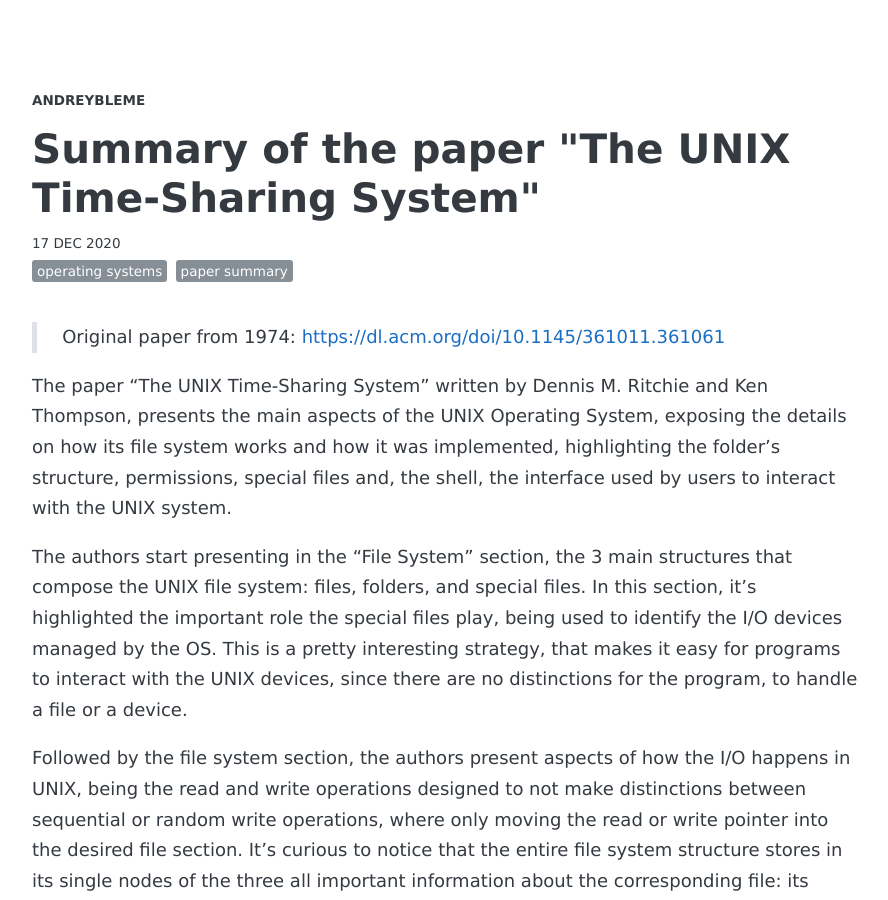
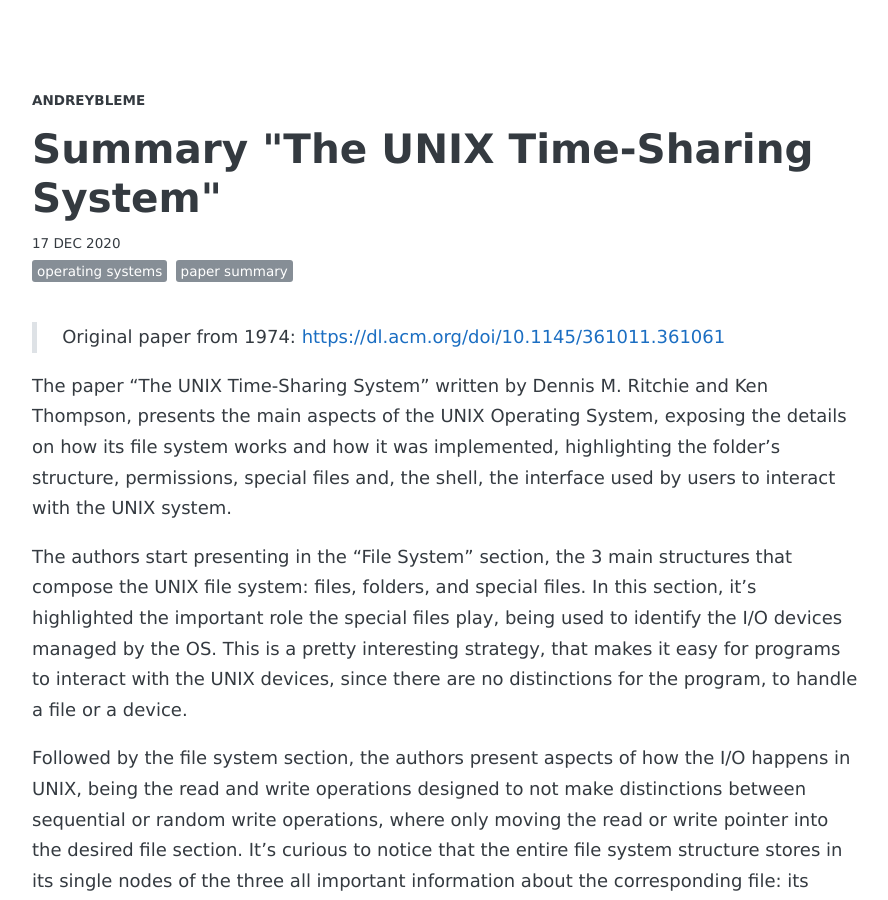
Before and after one commit to andreybleme/andreybleme.github.io, a Jekyll site: the page built from _posts/2020-12-17-the-unix-time-sharing-sytem-summary.markdown, in a window 1280 px wide and 900 px high. Shown: the whole window, without its empty margins (194-1082 px from the left). Built offline with Jekyll 4.4.1, drawn with Linux system fonts in a browser that asks for light colours; nearby versions of some CDN libraries; some web fonts are replaced; comment, search, counter and statistics services are not loaded.

Commit message:
Update post title

```diff
--- a/_posts/2020-12-17-the-unix-time-sharing-sytem-summary.markdown
+++ b/_posts/2020-12-17-the-unix-time-sharing-sytem-summary.markdown
@@ -1,6 +1,6 @@
 ---
 layout: post
-title:  "Summary of the paper \"The UNIX Time-Sharing System\""
+title:  "Summary \"The UNIX Time-Sharing System\""
 description: "Summay of the paper published by Dennis M. Ritchie and Ken Thompson, from Bell Laboratories in 1974. It presents the main aspects of the UNIX Operating System with its file system, I/O operations, process synchronization, and the shell implementation."
 date:   2020-12-17 19:00:00
 tags: [operating systems, paper summary]
```
